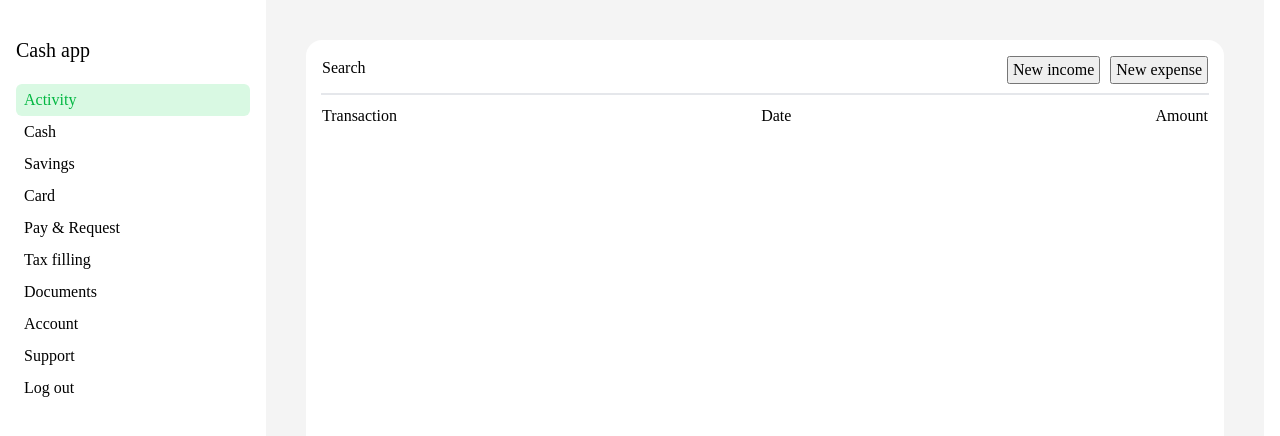
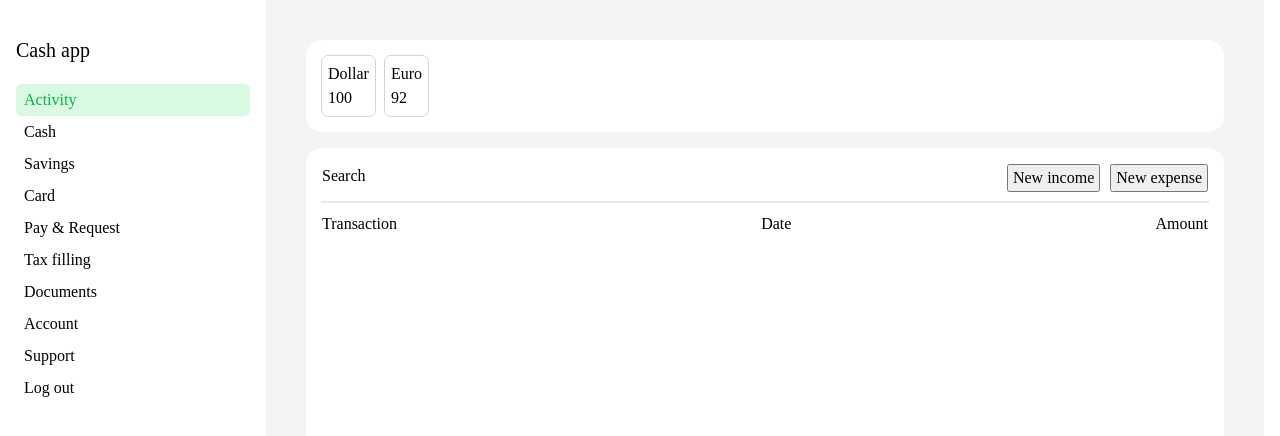
Before and after one commit to otabekshoyimov/cash-app, a React (Vite) app: page / in a window 1280 px wide. Shown: the top 436 px of the page. Built offline with nearby package versions, Linux system fonts and the light colour scheme; a web font is replaced by a local one.

Commit message:
add DashboardChipItem component

```diff
--- a/src/index.tsx
+++ b/src/index.tsx
@@ -39,9 +39,17 @@ export const Dashboard = () => {
   const dialogRef = useRef<HTMLDialogElement>(null);
 
   return (
-    <section className="px-[40px] py-[40px] flex-1 bg-[#f4f4f4] h-full">
-      <div className="bg-white px-16 py-16 rounded-2xl h-full">
-        <section>
+    <div className="px-[40px] py-[40px] flex-1 bg-[#f4f4f4] h-full flex flex-col gap-16">
+      <section className="bg-white px-16 py-16 rounded-2xl">
+        <main>
+          <ul className="flex gap-10">
+            <DashboardChipItem label="Dollar" price={100} />
+            <DashboardChipItem label="Euro" price={92} />
+          </ul>
+        </main>
+      </section>
+      <section className="bg-white px-16 py-16 rounded-2xl h-full">
+        <div>
           <header className="flex gap-10 justify-between pb-10">
             <div>Search</div>
             <div className="flex gap-10">
@@ -118,8 +126,18 @@ export const Dashboard = () => {
               ))}
             </ul>
           </footer>
-        </section>
-      </div>
-    </section>
+        </div>
+      </section>
+    </div>
   );
 };
+
+function DashboardChipItem(props: { label: string; price: number }) {
+  return (
+    <li className="outline outline-[0.5px] outline-gray-300 rounded-md p-6">
+      <header>{props.label}</header>
+      <main>{props.price}</main>
+      <footer></footer>
+    </li>
+  );
+}
```
